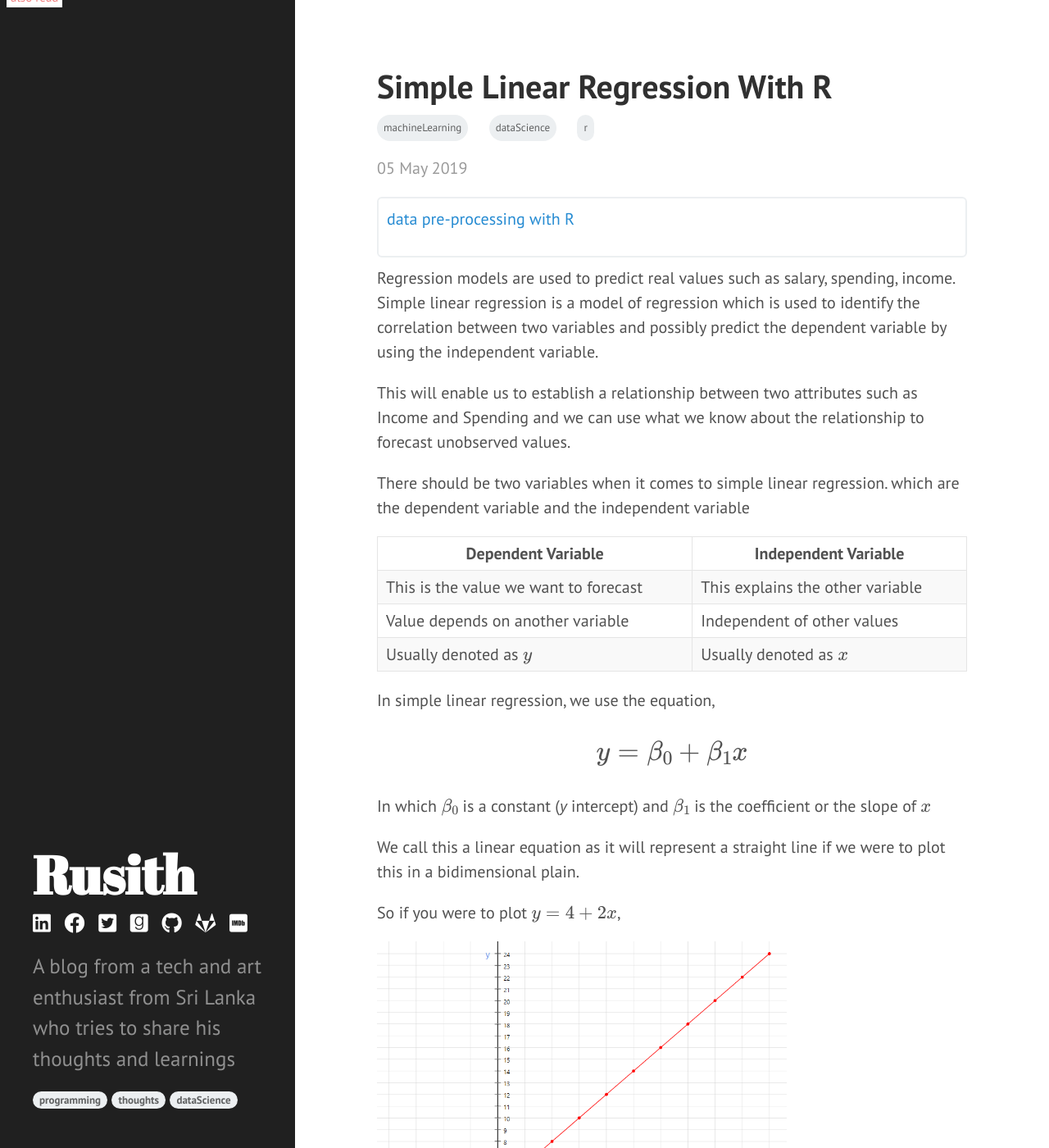
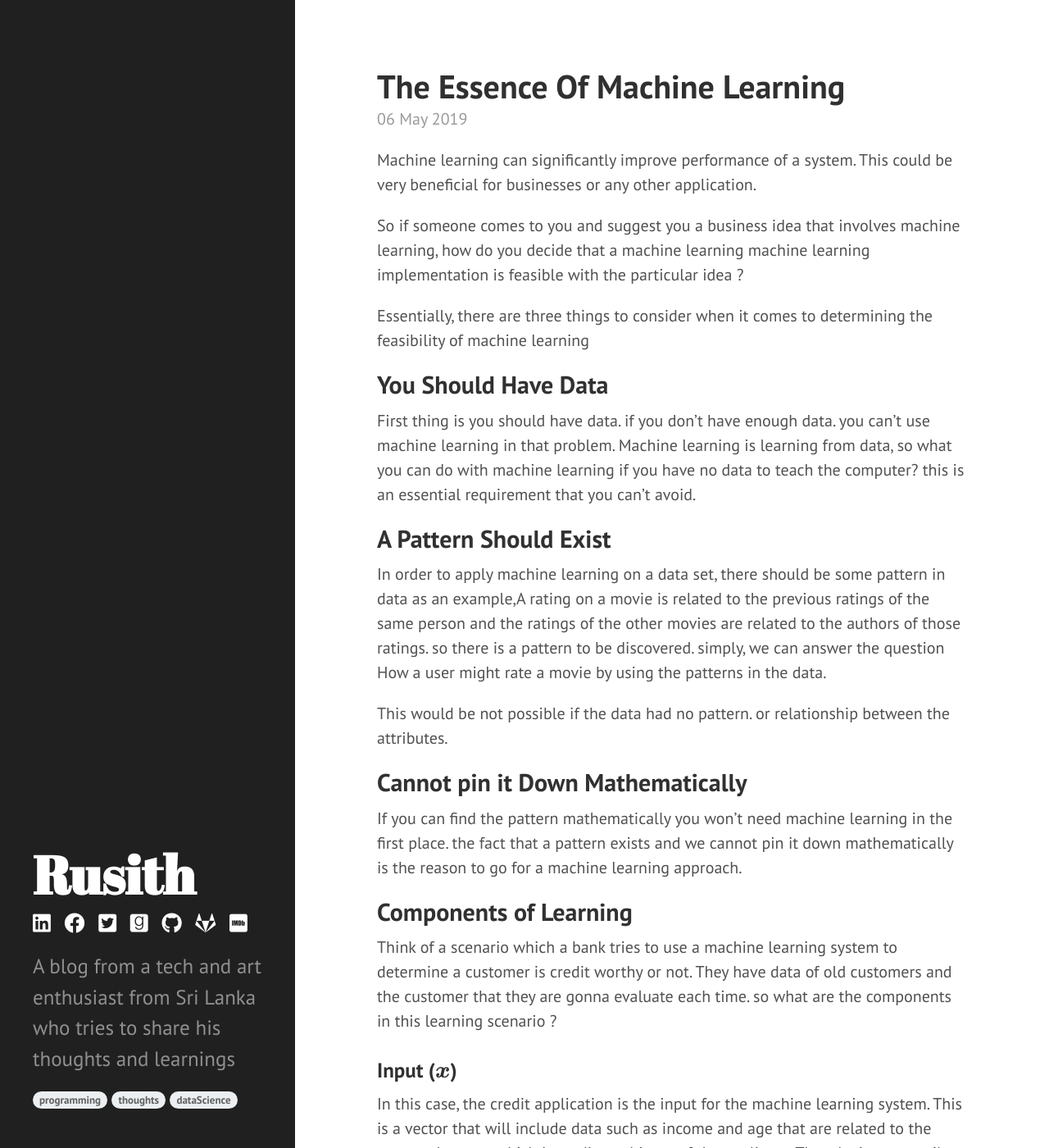
Before and after one commit to rusith/rusith.github.io, a Jekyll site: the page built from index.html, in a window 1280 px wide and 1400 px high. Shown: the whole window at 82% size. Built offline with Jekyll 4.4.1, drawn with Linux system fonts in a browser that asks for light colours; nearby versions of some CDN libraries; formulas are drawn with MathJax 3; the list of posts is cut into pages by our own code; comment, search, counter and statistics services are not loaded; some of the changed text lies outside the part shown.

Commit message:
styles changes

```diff
--- /dev/null
+++ b/_posts/2019-05-06-the-essence-of-machine-learning.md
@@ -0,0 +1,37 @@
+Machine learning can significantly improve performance of a system. This could be very beneficial for businesses or any other application.
+
+So if someone comes to you and suggest you a business idea that involves machine learning, how do you decide that a machine learning machine learning implementation is feasible with the particular idea ?
+
+Essentially, there are three things to consider when it comes to determining the feasibility of machine learning
+
+
+## You Should Have Data
+
+First thing is you should have data. if you don't have enough data. you can't use machine learning in that problem. Machine learning is learning from data, so what you can do with machine learning if you have no data to teach the computer? this is an essential requirement that you can't avoid.
+
+
+## A Pattern Should Exist
+
+In order to apply machine learning on a data set, there should be some pattern in data as an example,A rating on a movie is related to the previous ratings of the same person and the ratings of the other movies are related to the authors of those ratings. so there is a pattern to be discovered. simply, we can answer the question How a user might rate a movie by using the patterns in the data.
+
+This would be not possible if the data had no pattern. or relationship between the attributes.
+
+
+## Cannot pin it Down Mathematically
+
+If you can find the pattern mathematically you won't need machine learning in the first place. the fact that a pattern exists and we cannot pin it down mathematically is the reason to go for a machine learning approach.
+
+
+## Components of Learning
+
+Think of a scenario which a bank tries to use a machine learning system to determine a customer is credit worthy or not. They have data of old customers and the customer that they are gonna evaluate each time. so what are the components in this learning scenario ?
+
+### Input ($$\boldsymbol{x}$$)
+
+In this case, the credit application is the input for the machine learning system. This is a vector that will include data such as income and age that are related to the expected output which is creditworthiness of the applicant. They don't necessarily directly determine it,  but they are related.
+
+### Output (*y*)
+
+In this case the output has two possibilities (the customer is creditworthy or not)
+
+### Target Function
--- a/public/css/customization.css
+++ b/public/css/customization.css
@@ -77,6 +77,8 @@
   padding: 10px;
   margin: 10px 0;
   border-radius: 6px;
+  position: relative;
+  padding-bottom: 0;
 }
 
 .also-read {
```
Lines whose indentation alone changed are shown as unchanged.
